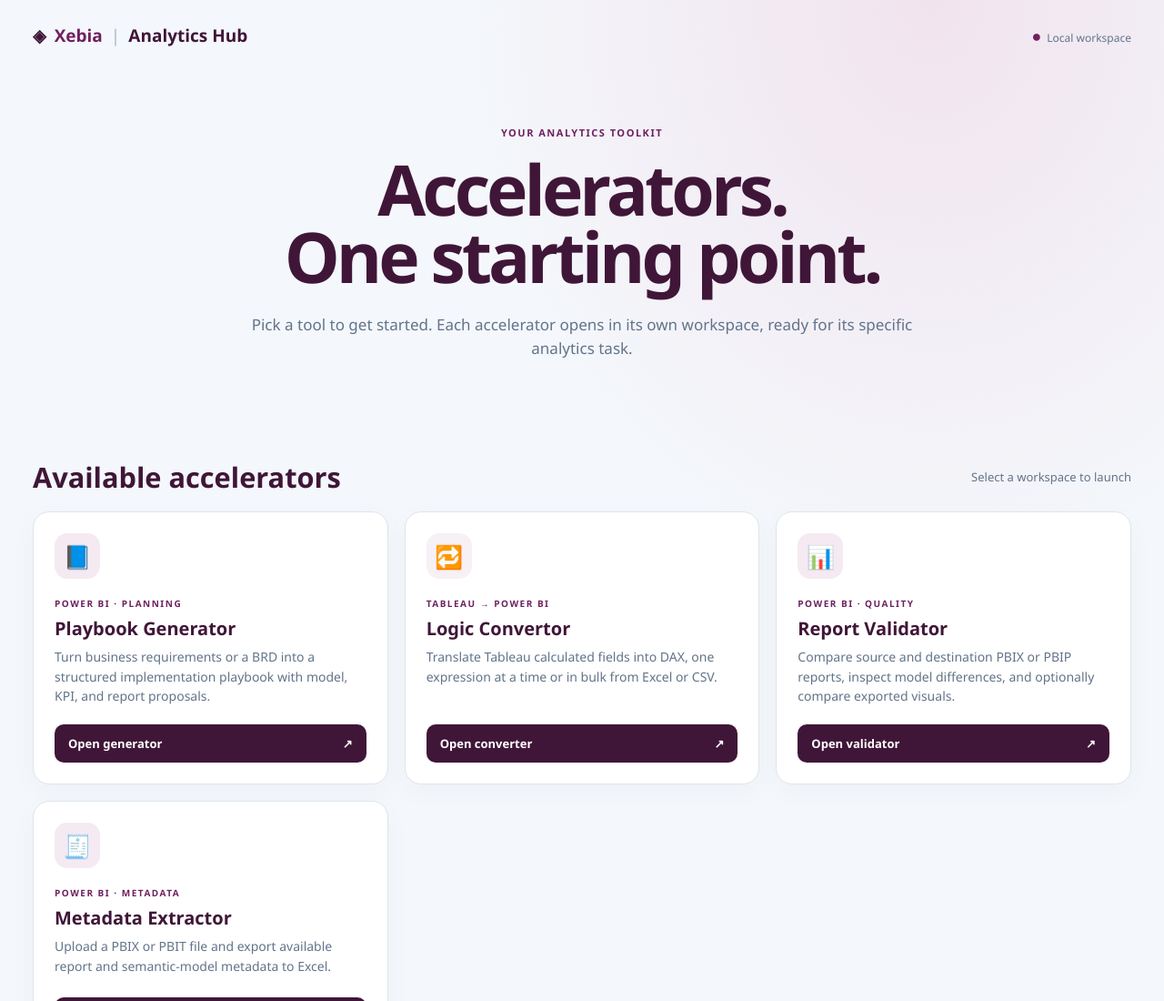
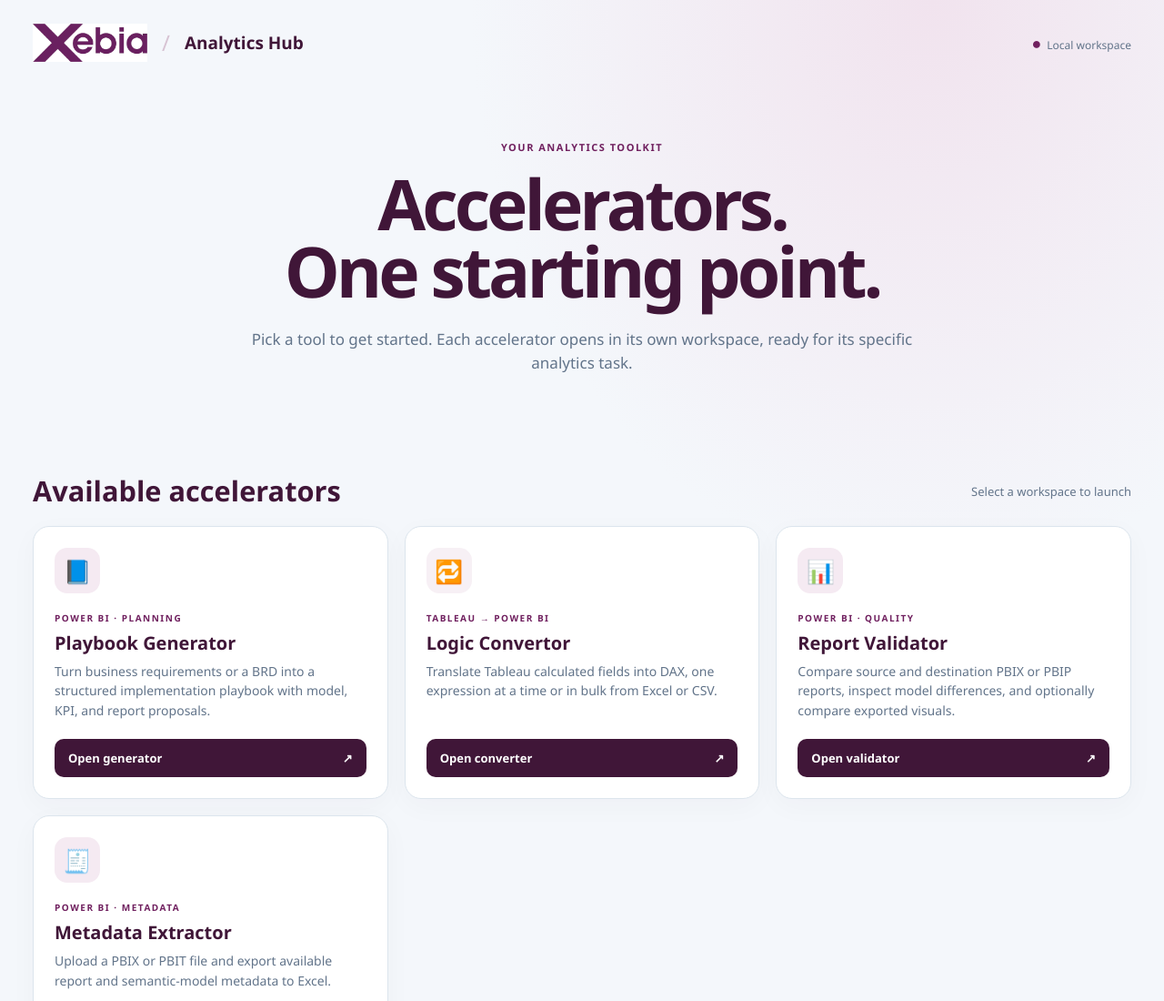
Before and after one commit to EmeshSinha/Accelerator-WebApp, a plain HTML site: page index.html in a window 1280 px wide. Shown: the top 1100 px of the page at 91% size. Drawn offline with Linux system fonts and the light colour scheme.

Commit message:
Use Xebia logo in hub header

```diff
--- a/index.html
+++ b/index.html
@@ -30,10 +30,9 @@
       padding: 26px 36px 40px;
     }
     .top, .section { display: flex; justify-content: space-between; align-items: center; }
-    .brand { display: flex; align-items: center; gap: 9px; font-size: 19px; font-weight: 800; }
-    .brand-mark { color: var(--ink); }
-    .brand-xebia { color: var(--accent); }
-    .brand-divider { color: #aab6c3; font-weight: 400; }
+    .brand { display: flex; align-items: center; gap: 16px; font-size: 19px; font-weight: 800; }
+    .brand-logo { display: block; width: 126px; height: auto; }
+    .brand-divider { color: #d7c3d3; font-size: 24px; font-weight: 400; }
     .brand-product { color: var(--ink); }
     .local { color: var(--muted); font-size: 12px; }
     .dot { color: var(--accent); font-size: 18px; margin-right: 6px; }
@@ -113,9 +112,8 @@
   <div class="shell">
     <header class="top">
       <div class="brand">
-        <span class="brand-mark" aria-hidden="true">◈</span>
-        <span class="brand-xebia">Xebia</span>
-        <span class="brand-divider" aria-hidden="true">|</span>
+        <img class="brand-logo" src="Power-BI-Playbook-Generator--main/frontend/assets/xebia_logo.png" alt="Xebia">
+        <span class="brand-divider" aria-hidden="true">/</span>
         <span class="brand-product">Analytics Hub</span>
       </div>
       <div class="local"><span class="dot">●</span><span id="workspace-label">Hosted workspace</span></div>
```
